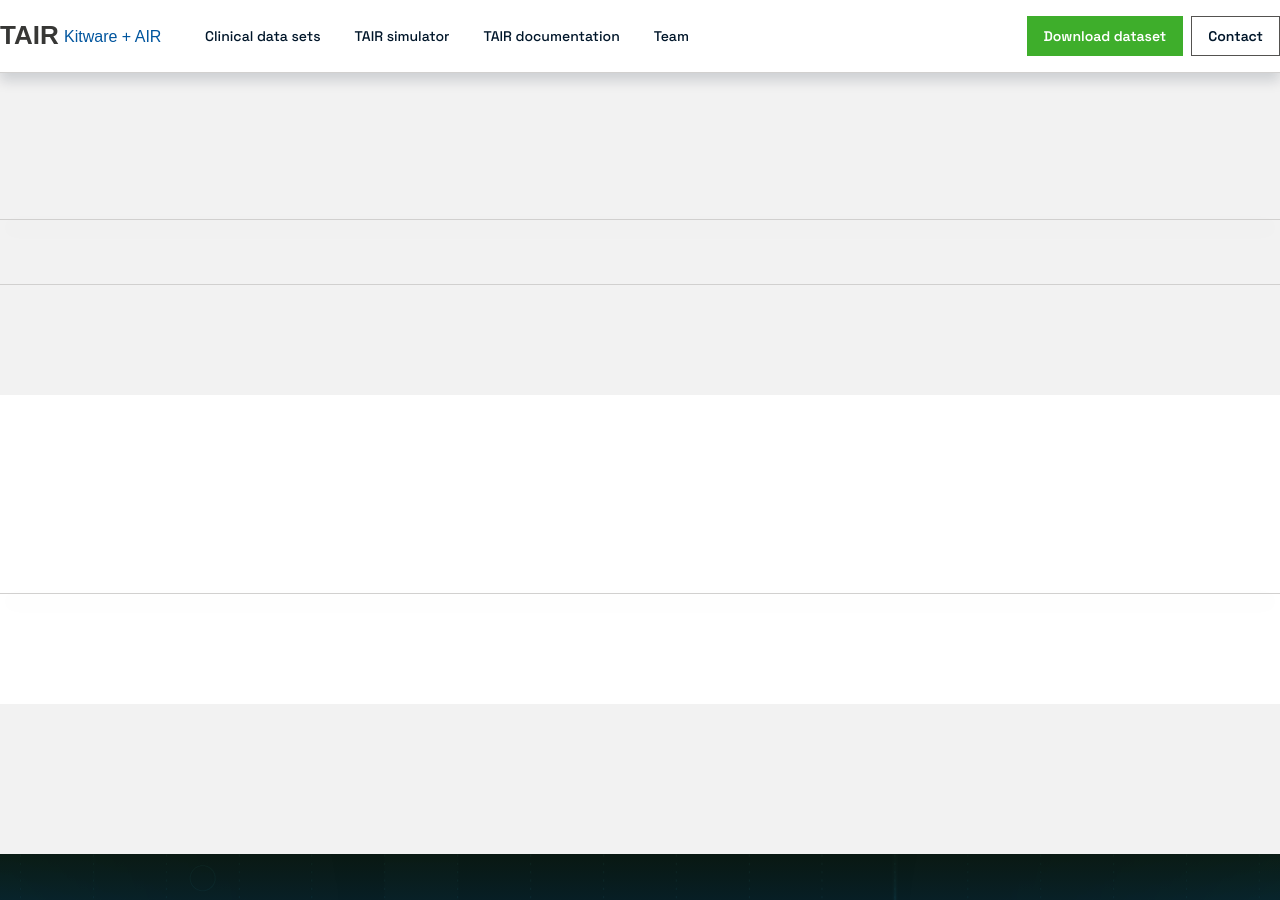
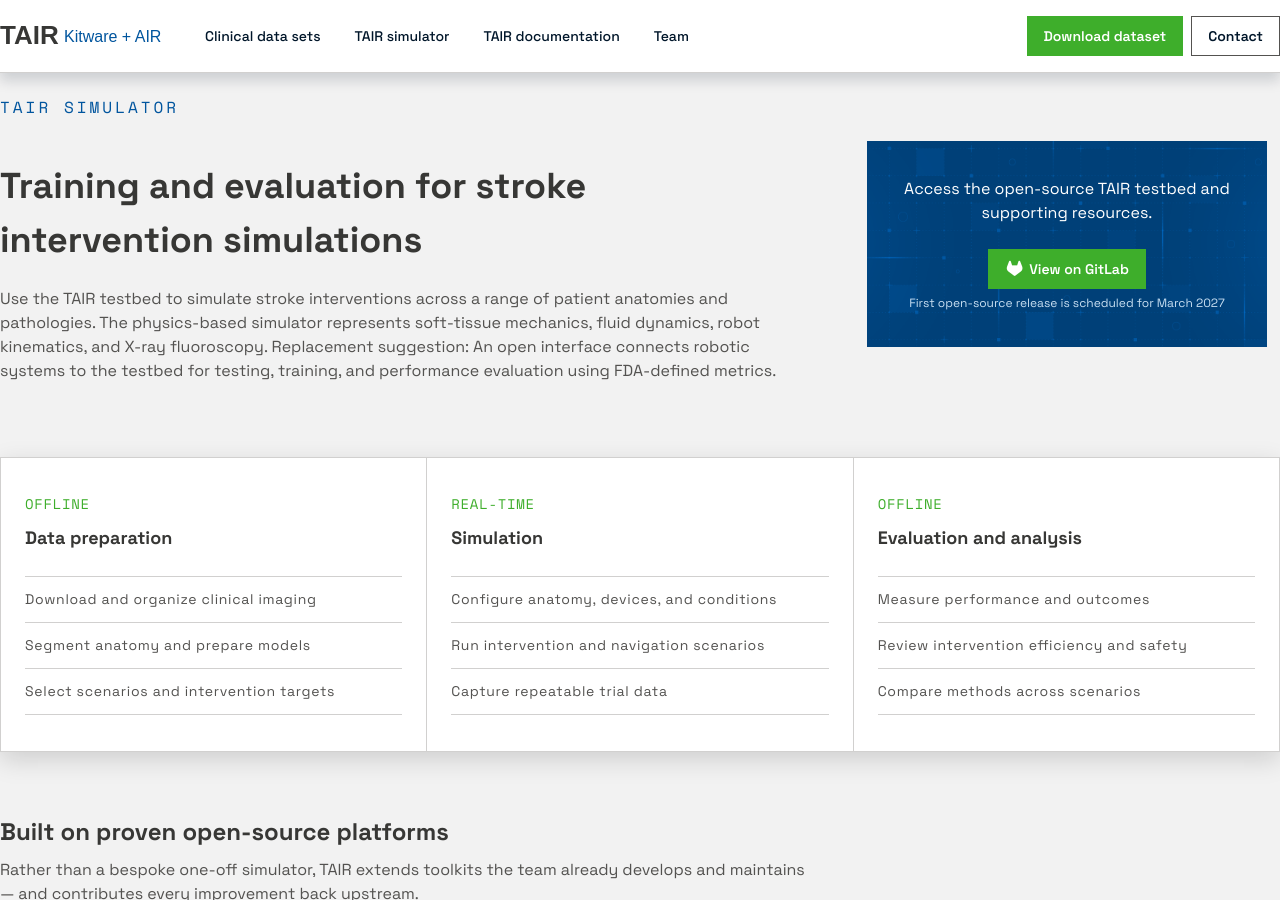
Before and after one commit to Kitware/TAIR, a Jekyll site: the page built from index.md, in a window 1280 px wide and 900 px high, scrolled down 2930 px. Built offline with Jekyll 4.4.1, drawn with Linux system fonts in a browser that asks for light colours; nearby versions of some CDN libraries; library files that are not in the unit come from our copies; some of the changed text lies outside the part shown.

Commit message:
Add testbed simulator section content

```diff
--- a/index.md
+++ b/index.md
@@ -89,4 +89,78 @@ clinical_data:
         value: Meshes, centerlines, SSM coefficients
       - label: License
         value: Creative Commons Attribution 4.0 International License (CC BY 4.0)
+
+# ==================================================
+# TESTBED SIMULATOR
+# ==================================================
+testbed:
+  subheadline: TAIR simulator
+  headline: Training and evaluation for stroke intervention simulations
+  text: >-
+    Use the TAIR testbed to simulate stroke interventions across a range of patient anatomies and pathologies. The physics-based simulator represents soft-tissue mechanics, fluid dynamics, robot kinematics, and X-ray fluoroscopy. Replacement suggestion: An open interface connects robotic systems to the testbed for testing, training, and performance evaluation using FDA-defined metrics.
+  callout:
+    text: Access the open-source TAIR testbed and supporting resources.
+    label: View on GitLab
+    url: "https://gitlab.com/"
+    icon: ri-gitlab-fill
+    note: First open-source release is scheduled for March 2027
+  phases:
+    - number: Offline
+      title: Data preparation
+      items:
+        - Download and organize clinical imaging
+        - Segment anatomy and prepare models
+        - Select scenarios and intervention targets
+    - number: Real-Time
+      title: Simulation
+      items:
+        - Configure anatomy, devices, and conditions
+        - Run intervention and navigation scenarios
+        - Capture repeatable trial data
+    - number: Offline
+      title: Evaluation and analysis
+      items:
+        - Measure performance and outcomes
+        - Review intervention efficiency and safety
+        - Compare methods across scenarios
+  platforms_headline: Built on proven open-source platforms
+  platforms_text: >-
+    Rather than a bespoke one-off simulator, TAIR extends toolkits the team already develops and maintains — and contributes every improvement back upstream.
+  platforms:
+    - name: 3D Slicer · TubeTK
+      url: "https://github.com/finetjul/TubeTK"
+      new_tab: true
+      text: Anatomical model segmentation and centerline extraction
+    - name: Slicersalt
+      url: "https://salt.slicer.org/"
+      new_tab: true
+      text: Statistical shape modeling of population-level vasculature
+    - name: Pulse Physiology Engine
+      url: "https://pulse.kitware.com/"
+      new_tab: true
+      text: Patient physiology and hemodynamic modeling
+    - name: iMSTK
+      url: "https://imstk.gitlab.io/index.html"
+      new_tab: true
+      text: Vessel, clot, and device mechanics; interactive multiphysics
+    - name: OpenUSD
+      url: "https://openusd.org/"
+      new_tab: true
+      text: Scene composition — the patient-specific digital twin
+    - name: VTK · ITK
+      url: "https://vtk.org/"
+      new_tab: true
+      text: Registration, scene graph assembly, and visualization
+    - name: DeepDRR · ASTRA
+      url: "https://github.com/arcadelab/deepdrr"
+      new_tab: true
+      text: Physics-based X-ray image formation and reconstruction
+    - name: NVIDIA Isaac Sim · ROS 2
+      url: "https://developer.nvidia.com/isaac/sim"
+      new_tab: true
+      text: Robot digital twin, two-way interface, HITL testing
+    - name: NVIDIA Isaac for Healthcare
+      url: "https://developer.nvidia.com/isaac/healthcare"
+      new_tab: true
+      text: The three-computer solution for healthcare robotics
 ---
```
